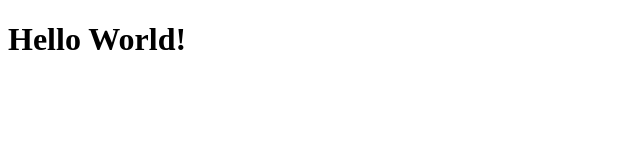
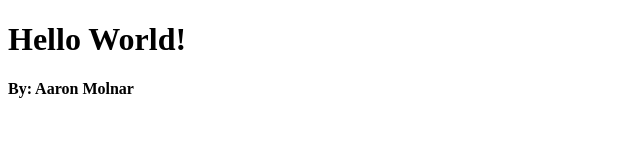
Before and after one commit to Eren-Enou/c_t_hello_world, a plain HTML site: page index.html in a window 1280 px wide. Shown: the whole page, without its empty margins (0-640 px from the left). Drawn offline with Linux system fonts and the light colour scheme.

Commit message:
Added new header

```diff
--- a/index.html
+++ b/index.html
@@ -9,5 +9,6 @@
 <body>
     <!-- Notes go here -->
     <h1>Hello World!</h1>
+    <h4>By: Aaron Molnar</h4>
 </body>
 </html>
```
